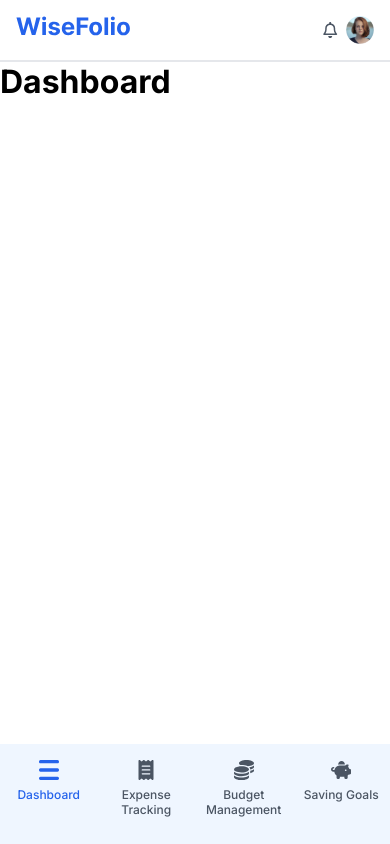
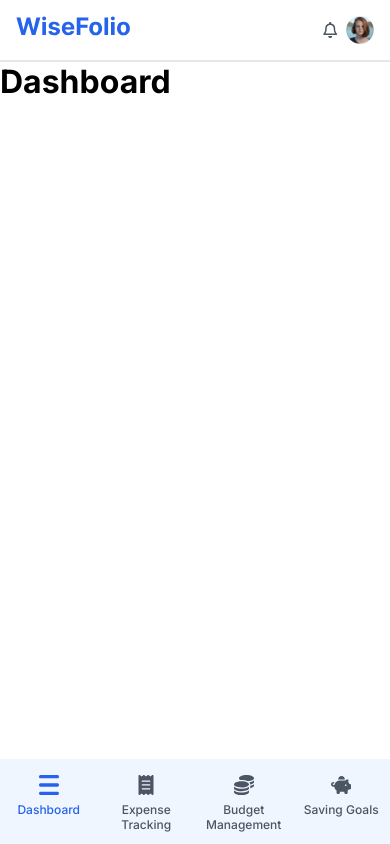
Before and after one commit to Lospub/WiseFolio-Client, a React (Vite) app in the folder wisefolio-client/: page /dashboard in a window 390 px wide. Built offline with nearby package versions, Linux system fonts and the light colour scheme.

Commit message:
set hight for mobile view

```diff
--- a/wisefolio-client/src/components/SideBar/SideBar.scss
+++ b/wisefolio-client/src/components/SideBar/SideBar.scss
@@ -6,6 +6,7 @@
     position: fixed;
     bottom: 0;
     width: 100%;
+    height: 85px;
     padding-top: 1rem;
     background-color: $secondary-background;
 
```
